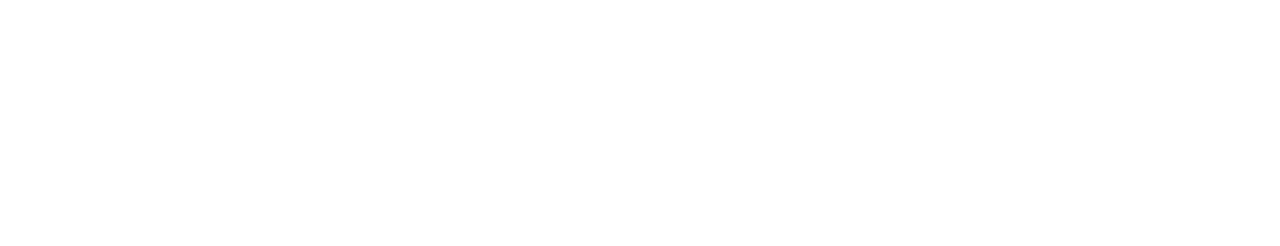
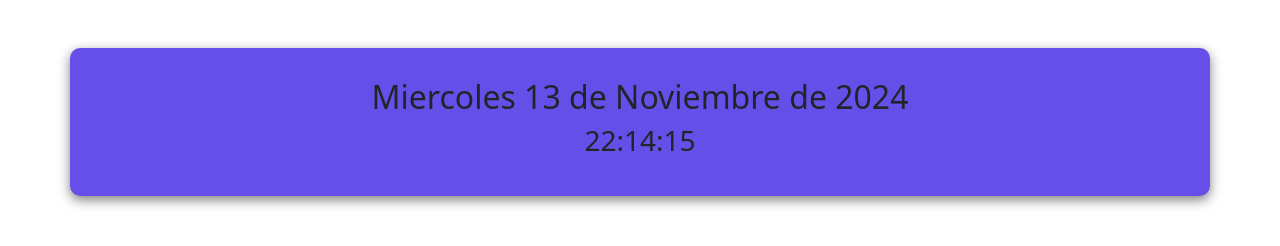
Before and after one commit to TPtomaspando/Reloj, a plain HTML site: page index.html in a window 1280 px wide. Drawn offline with nearby package versions, Linux system fonts and the light colour scheme.

Commit message:
realizamos un reloj con dia,fecha, hora,minutos y segundos

```diff
--- a/css/estilos.css
+++ b/css/estilos.css
@@ -0,0 +1,6 @@
+.reloj {
+  background: rgba(38, 5, 224, 0.7);
+  padding: 30px;
+  border-radius: 10px;
+  box-shadow: 0 4px 12px rgba(0, 0, 0, 0.5);
+}
--- a/index.html
+++ b/index.html
@@ -19,6 +19,10 @@
     <link rel="stylesheet" href="./css/estilos.css" />
   </head>
   <body>
+    <main class="container my-5 text-center reloj">
+      <h2>Lunes 12 de Noviembre de 2024</h2>
+      <h3>12:38:45</h3>
+    </main>
     <script
       src="https://cdn.jsdelivr.net/npm/bootstrap@5.3.3/dist/js/bootstrap.bundle.min.js"
       integrity="sha384-YvpcrYf0tY3lHB60NNkmXc5s9fDVZLESaAA55NDzOxhy9GkcIdslK1eN7N6jIeHz"
--- a/js/reloj.js
+++ b/js/reloj.js
@@ -0,0 +1,61 @@
+function obtenerFecha() {
+  const fecha = new Date();
+  // console.log(fecha.getDate());
+  //console.log(fecha.getDay());
+  //console.log(fecha.getMonth());
+  //console.log(fecha.getFullYear());
+  //console.log(fecha.getHours());
+  //console.log(fecha.getMinutes());
+  // console.log(fecha.getSeconds());
+
+  const diasSemana = [
+    "Domingo",
+    "Lunes",
+    "Martes",
+    "Miercoles",
+    "Jueves",
+    "Viernes",
+    "Sabado",
+  ];
+
+  const meses = [
+    "Enero",
+    "Febrero",
+    "Marzo",
+    "Abril",
+    "Mayo",
+    "Junio",
+    "Julio",
+    "Agosto",
+    "Septiembre",
+    "Octubre",
+    "Noviembre",
+    "Diciembre",
+  ];
+
+  //console.log(diasSemana(fecha.getDay()));
+  //console.log(meses(fecha.getMonth()));
+
+  const textoFecha = `${diasSemana[fecha.getDay()]} ${fecha.getDate()} de ${
+    meses[fecha.getMonth()]
+  } de ${fecha.getFullYear()}`;
+
+  //console.log(textoFecha);
+
+  //buscar el h2 que tine la fecha
+  const tituloFecha = document.querySelector("h2");
+  if (tituloFecha) {
+    tituloFecha.innerText = textoFecha;
+  }
+
+  // Seleccionamos el elemento que mostrará el reloj
+  const reloj = document.querySelector("h3");
+  if (reloj) {
+    const horas = fecha.getHours().toString().padStart(2, "0");
+    const minutos = fecha.getMinutes().toString().padStart(2, "0");
+    const segundos = fecha.getSeconds().toString().padStart(2, "0");
+    reloj.innerText = `${horas}:${minutos}:${segundos}`;
+  }
+}
+
+setInterval(obtenerFecha, 1000);
```
